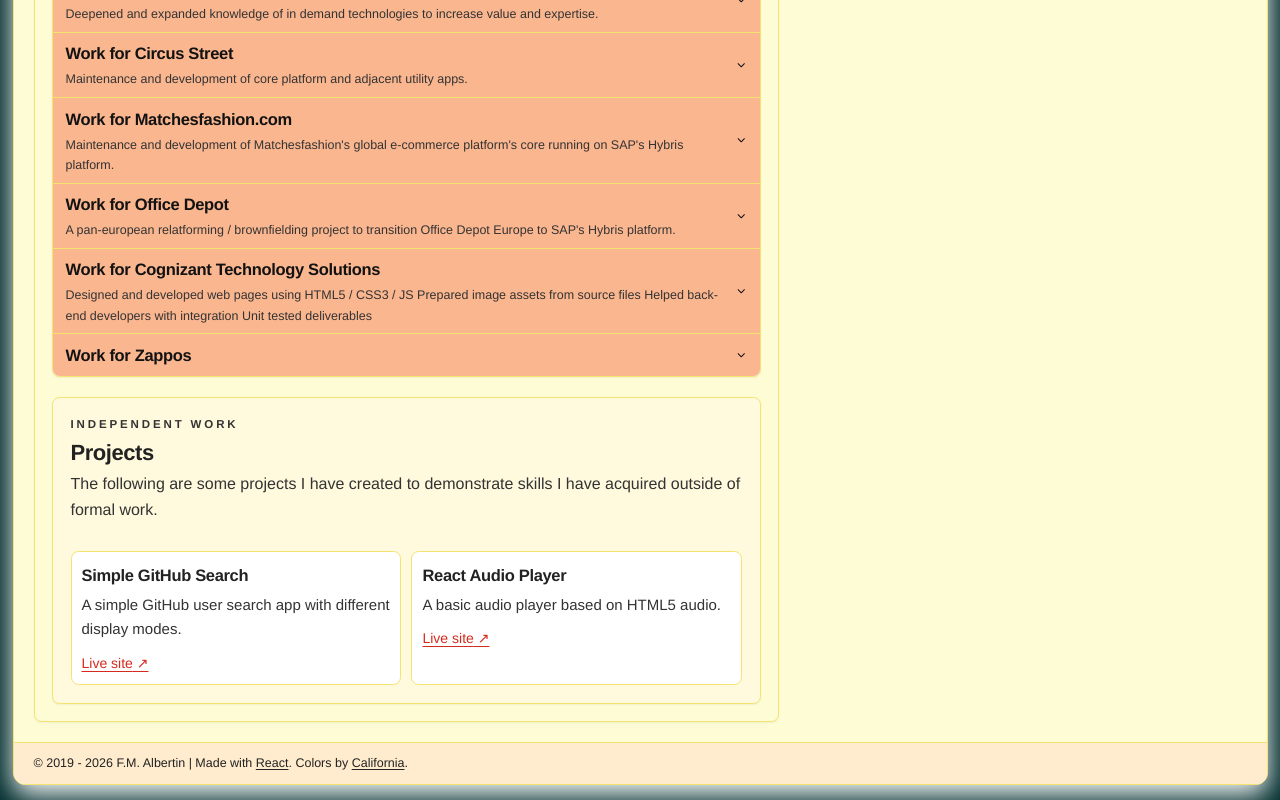
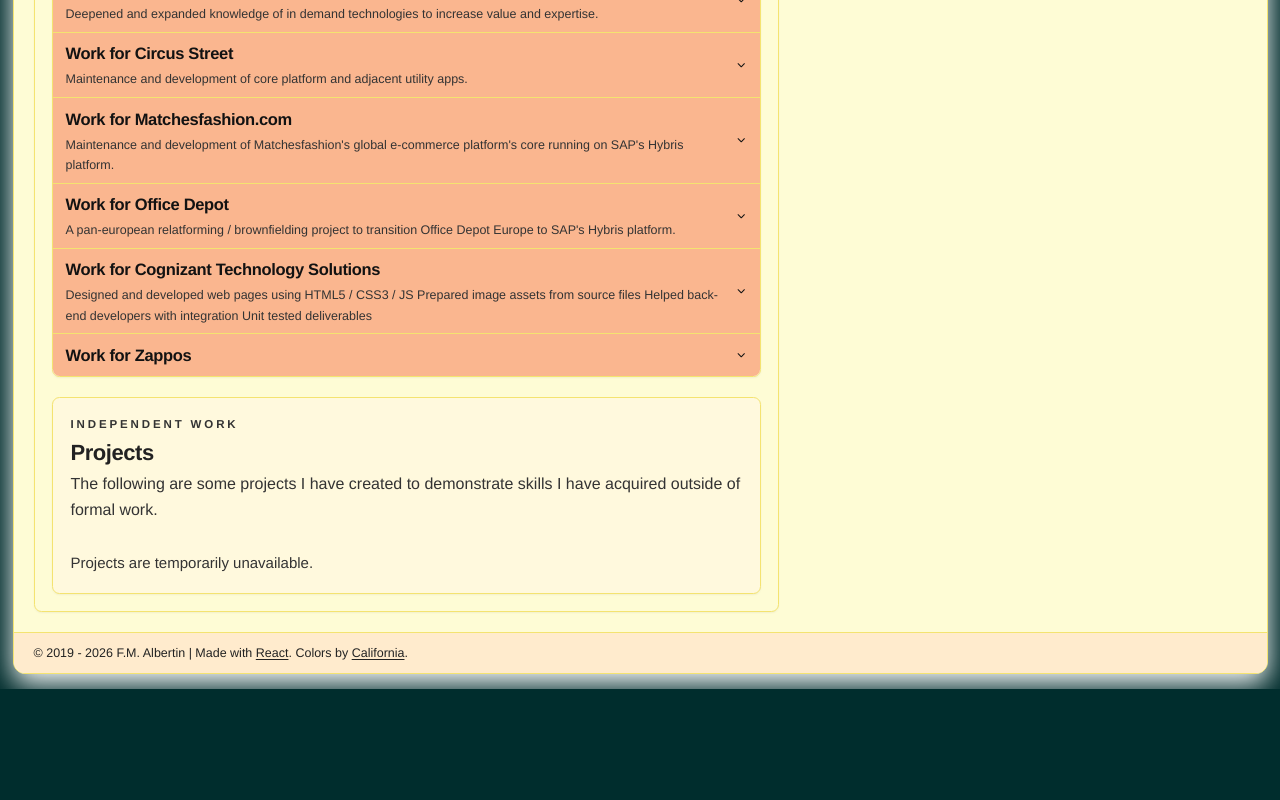
Before and after one commit to sengeezer/helvetic-dev, a Next.js app: page / in a window 1280 px wide. Shown: the part 1014-1814 px from the top of the page. After the commit the page ends 1703 px from the top, so only its background shows below. Built offline with nearby package versions, Linux system fonts and the light colour scheme.

Commit message:
feat: align projects section with clarified requirements
Agent-Logs-Url: https://github.com/sengeezer/helvetic-dev/sessions/be2f0db5-1cd5-4a98-aa3f-f0d7711d69ca

Co-authored-by: sengeezer <25534+sengeezer@users.noreply.github.com>

```diff
--- a/pages/index.js
+++ b/pages/index.js
@@ -1,4 +1,3 @@
-import projectsContent from '../src/content/projects';
 import { getPinnedRepositories } from '../src/lib/github';
 import { projectsPropType } from '../src/lib/projectPropTypes';
 import Header from '../src/components/Header';
@@ -23,15 +22,15 @@ export async function getStaticProps() {
 
     return {
       props: {
-        projects: projects.length > 0 ? projects : projectsContent.fallbackProjects,
+        projects,
       },
     };
   } catch (error) {
-    console.warn(`Falling back to static projects. ${error.message}`);
+    console.warn(`Projects unavailable from GitHub. ${error.message}`);
 
     return {
       props: {
-        projects: projectsContent.fallbackProjects,
+        projects: [],
       },
     };
   }
--- a/src/components/PastWork.js
+++ b/src/components/PastWork.js
@@ -33,47 +33,30 @@ const PastWork = ({ projects }) => {
             </p>
           </CardHeader>
           <CardContent>
-            <ul className="grid gap-4 xl:grid-cols-2">
-              {projects.map((project) => {
-                const primaryUrl = project.homepageUrl || project.repositoryUrl;
-                const primaryLabel = project.homepageUrl ? 'Live site' : 'Repository';
-
-                return (
+            {projects.length > 0 ? (
+              <ul className="grid gap-4 xl:grid-cols-2">
+                {projects.map((project) => (
                   <li key={project.slug} className="rounded-lg border border-border bg-card px-4 py-4">
                     <h4 className="text-[1.65rem] font-semibold tracking-[-0.02em] text-foreground">
                       {project.title}
                     </h4>
-                    {project.primaryLanguage || project.stars ? (
-                      <div className="mt-3 flex flex-wrap gap-2 text-[1.2rem] font-medium uppercase tracking-[0.15em] text-muted-foreground">
-                        {project.primaryLanguage ? (
-                          <span className="rounded-full border border-border px-2 py-1">
-                            {project.primaryLanguage}
-                          </span>
-                        ) : null}
-                        {project.stars ? (
-                          <span className="rounded-full border border-border px-2 py-1">
-                            ★ {project.stars}
-                          </span>
-                        ) : null}
-                      </div>
-                    ) : null}
                     <p className="mt-2 text-[1.5rem] leading-relaxed text-muted-foreground">
                       {project.description}
                     </p>
-                    <div className="mt-4 flex flex-wrap gap-3 text-[1.4rem] font-medium">
-                      <a className="break-words text-primary" href={primaryUrl}>
-                        {primaryLabel} ↗
-                      </a>
-                      {project.homepageUrl && project.repositoryUrl ? (
-                        <a className="break-words text-primary" href={project.repositoryUrl}>
-                          GitHub repo ↗
-                        </a>
-                      ) : null}
-                    </div>
+                    <a
+                      className="mt-4 inline-block break-words text-[1.4rem] font-medium text-primary"
+                      href={project.repositoryUrl}
+                    >
+                      {project.repositoryUrl}
+                    </a>
                   </li>
-                );
-              })}
-            </ul>
+                ))}
+              </ul>
+            ) : (
+              <p className="text-[1.5rem] leading-relaxed text-muted-foreground">
+                {projectsData.emptyState}
+              </p>
+            )}
           </CardContent>
         </Card>
       </CardContent>
--- a/src/content/projects.js
+++ b/src/content/projects.js
@@ -1,20 +1,7 @@
 const projects = {
   title: 'Projects',
   intro: 'The following are some projects I have created to demonstrate skills I have acquired outside of formal work.',
-  fallbackProjects: [
-    {
-      slug: 'gh-search',
-      title: 'Simple GitHub Search',
-      description: 'A simple GitHub user search app with different display modes.',
-      homepageUrl: 'https://sengeezer.github.io/gh-search/',
-    },
-    {
-      slug: 'react-audio-player',
-      title: 'React Audio Player',
-      description: 'A basic audio player based on HTML5 audio.',
-      homepageUrl: 'https://sengeezer.github.io/react-audio-player/',
-    },
-  ],
+  emptyState: 'Projects are temporarily unavailable.',
 };
 
 export default projects;
--- a/src/lib/github.js
+++ b/src/lib/github.js
@@ -12,11 +12,6 @@ const PINNED_REPOSITORIES_QUERY = `
             name
             description
             url
-            homepageUrl
-            stargazerCount
-            primaryLanguage {
-              name
-            }
             owner {
               login
             }
@@ -32,16 +27,11 @@ const normalizeRepository = (repository) => {
     return null;
   }
 
-  const homepageUrl = repository.homepageUrl?.trim() || null;
-
   return {
     slug: `${repository.owner.login}/${repository.name}`,
     title: repository.name,
     description: repository.description?.trim() || 'Description coming soon.',
     repositoryUrl: repository.url,
-    homepageUrl,
-    primaryLanguage: repository.primaryLanguage?.name || null,
-    stars: typeof repository.stargazerCount === 'number' ? repository.stargazerCount : null,
   };
 };
 
--- a/src/lib/projectPropTypes.js
+++ b/src/lib/projectPropTypes.js
@@ -2,11 +2,8 @@ import PropTypes from 'prop-types';
 
 const projectShape = {
   description: PropTypes.string.isRequired,
-  homepageUrl: PropTypes.string,
-  primaryLanguage: PropTypes.string,
-  repositoryUrl: PropTypes.string,
+  repositoryUrl: PropTypes.string.isRequired,
   slug: PropTypes.string.isRequired,
-  stars: PropTypes.number,
   title: PropTypes.string.isRequired,
 };
 
```
Also changed, not shown: 1 other file (tests, documents, lock files or other folders).
